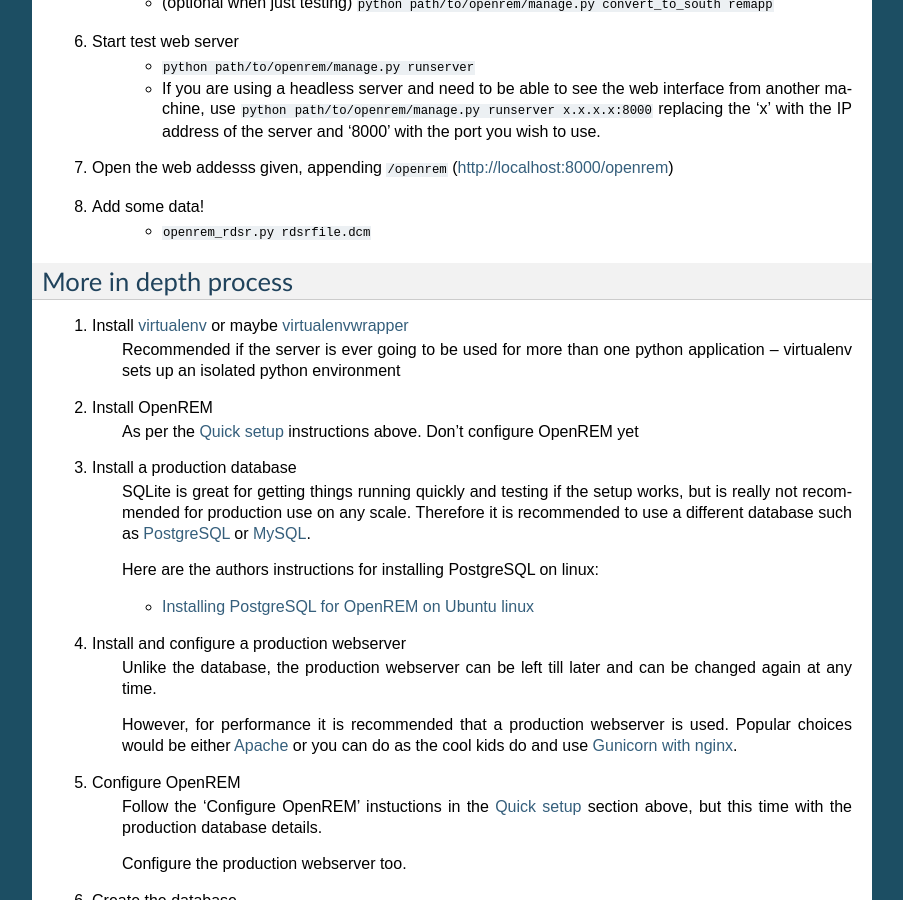
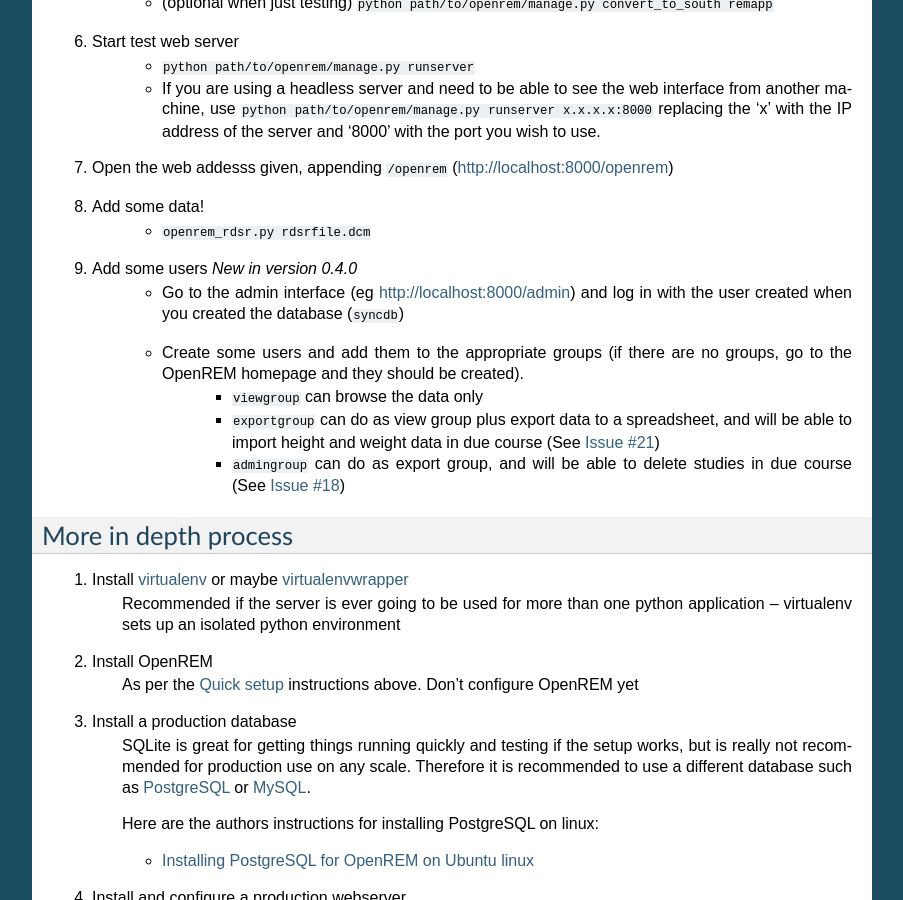
Before and after one commit to ckswilliams/modOpenREM, a Sphinx documentation site: the page built from docs/install.rst, in a window 1280 px wide and 900 px high, scrolled down 730 px. Shown: the whole window, without its empty margins (198-1101 px from the left). Built offline with Sphinx 7.4.7, drawn with Linux system fonts in a browser that asks for light colours.

Commit message:
Added brief instructions for creating users to the quick install docs. Refs #16.

```diff
--- a/docs/install.rst
+++ b/docs/install.rst
@@ -36,6 +36,12 @@
 #. Open the web addesss given, appending ``/openrem`` (http://localhost:8000/openrem)
 #. Add some data!
     + ``openrem_rdsr.py rdsrfile.dcm``
+#. Add some users *New in version 0.4.0*
+    + Go to the admin interface (eg http://localhost:8000/admin) and log in with the user created when you created the database (``syncdb``)
+    + Create some users and add them to the appropriate groups (if there are no groups, go to the OpenREM homepage and they should be created).
+        + ``viewgroup`` can browse the data only
+        + ``exportgroup`` can do as view group plus export data to a spreadsheet, and will be able to import height and weight data in due course (See `Issue #21 <https://bitbucket.org/edmcdonagh/openrem/issue/21/>`_)
+        + ``admingroup`` can do as export group, and will be able to delete studies in due course (See `Issue #18 <https://bitbucket.org/edmcdonagh/openrem/issue/18/>`_)
 
 More in depth process
 =====================
```
